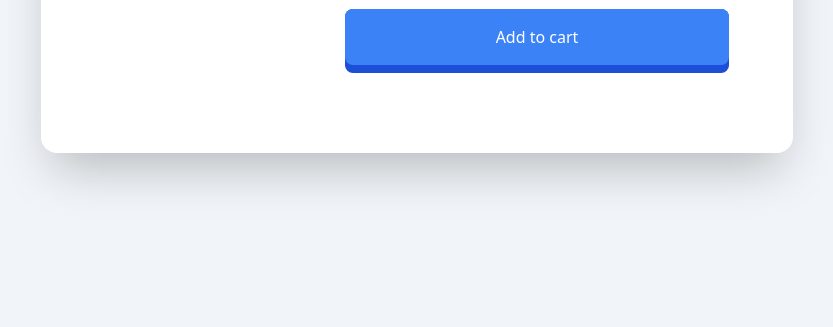
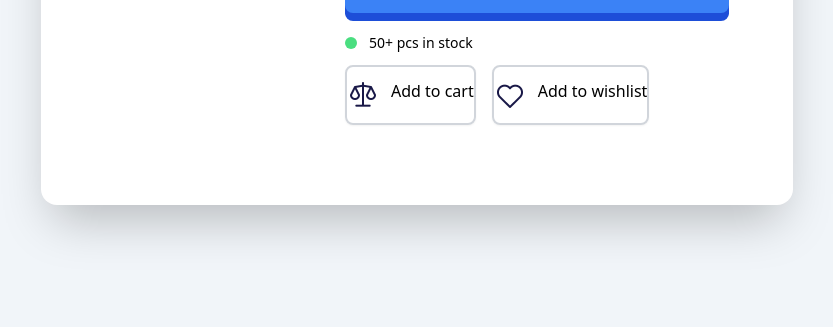
Before and after one commit to CJR85/product-modal, a plain HTML site: page index.html in a window 1280 px wide. Shown: the part 473-800 px from the top of the page, without its empty margins (223-1056 px from the left). Drawn offline with nearby package versions, Linux system fonts and the light colour scheme.

Commit message:
Create button group, stock & bottom buttons container

```diff
--- a/index.html
+++ b/index.html
@@ -51,9 +51,40 @@
             <!-- Button Group -->
             <div class="group">
               <button
-                class="w-full bg-blue-700 text-white border-b-8 border-b-blue-700 rounded-lg"
+                class="w-full transition-all duration-150 bg-blue-700 text-white border-b-8 border-b-blue-700 rounded-lg group-hover:border-t-8 group-hover:border-b-0 group-hover:bg-blue-700 group-hover:border-t-blue-700 group-hover:shadow-lg"
               >
-                <div class="px-8 py-4 bg-blue-500 rounded-lg">Add to cart</div>
+                <div
+                  class="px-8 py-4 duration-150 bg-blue-500 rounded-lg group-hover:bg-blue-700"
+                >
+                  Add to cart
+                </div>
+              </button>
+            </div>
+
+            <!-- Stock -->
+            <div class="flex items-center space-x-3 group">
+              <div
+                class="w-3 h-3 bg-green-400 rounded-full group-hover:animate-ping"
+              ></div>
+              <div class="text-sm">50+ pcs in stock</div>
+            </div>
+
+            <!-- Bottom Buttons Container -->
+            <div
+              class="flex flex-col space-y-4 md:space-y-0 md:space-x-4 md:flex-row"
+            >
+              <button
+                class="flex item-center justify-center py-3 px5 space-x-3 border-2 border-gray-300 rounded-lg shadow-sm hover:bg-opacity-30 hover:shadow-lg hover:-translate-y-0.5 transition-all duration-150"
+              >
+                <img src="images/weight.png" alt="" class="w-8" />
+                <span>Add to cart</span>
+              </button>
+
+              <button
+                class="flex item-center justify-center py-3 px5 space-x-3 border-2 border-gray-300 rounded-lg shadow-sm hover:bg-opacity-30 hover:shadow-lg hover:-translate-y-0.5 transition-all duration-150"
+              >
+                <img src="images/heart.png" alt="" class="w-8" />
+                <span>Add to wishlist</span>
               </button>
             </div>
           </div>
```
